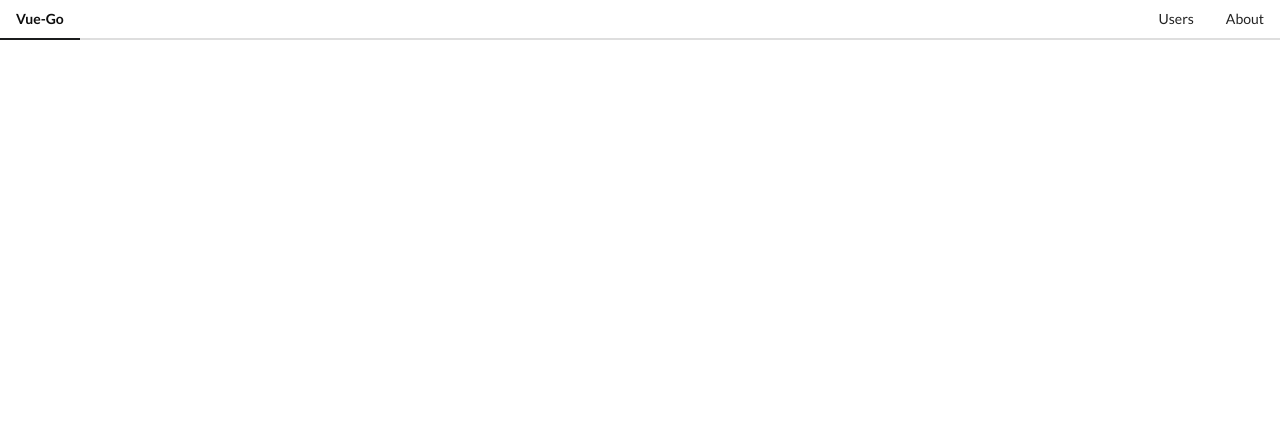
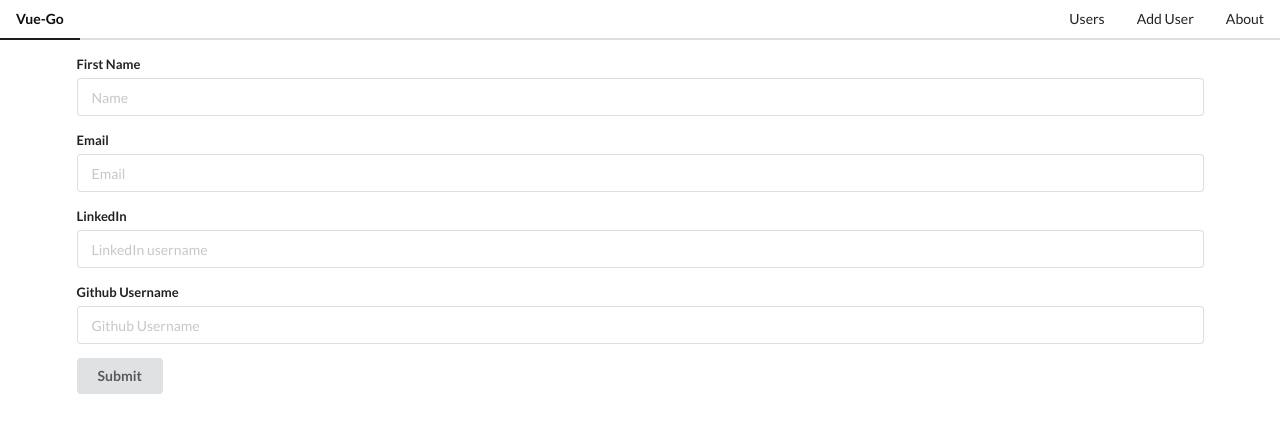
Before and after one commit to naaltunian/vue-go, a Vue app: page /add_user in a window 1280 px wide. Shown: the top 432 px of the page. Built offline with nearby package versions, Linux system fonts and the light colour scheme.

Commit message:
Create User functionality

```diff
--- /dev/null
+++ b/src/api/api.js
@@ -0,0 +1,17 @@
+import axios from 'axios';
+
+export default {
+    async createUser(userData) {
+        const user = JSON.stringify({
+            name: userData.name,
+            email: userData.email,
+            linkedIn: userData.linkedIn,
+            githubUsername: userData.githubUsername
+        });
+        await axios.post("http://localhost:5000/create_user", user, {
+            headers: {
+                'Content-Type': "application/json"
+            }
+        });
+    }
+}
--- a/src/components/Header.vue
+++ b/src/components/Header.vue
@@ -3,7 +3,8 @@
     <router-link to="/" class="active item">Vue-Go</router-link>
     <div class="right menu">
       <div class="right-navigation">
-        <a class="item" href="#">Users</a>
+        <router-link class="item" to="/">Users</router-link>
+        <router-link class="item" to="/add_user">Add User</router-link>
         <router-link class="item" to="/about">About</router-link>
       </div>
     </div>
--- /dev/null
+++ b/src/components/Users/AddUser.vue
@@ -0,0 +1,45 @@
+<template>
+    <form @submit="addUser" class="ui form">
+        <div class="field">
+            <label>First Name</label>
+            <input v-model="userData.user.name" type="text" name="name" placeholder="Name">
+        </div>
+        <div class="field">
+            <label>Email</label>
+            <input v-model="userData.user.email" type="text" name="email" placeholder="Email">
+        </div>
+        <div class="field">
+            <label>LinkedIn</label>
+            <input v-model="userData.user.linkedIn" type="text" name="linkedIn" placeholder="LinkedIn username">
+        </div>
+        <div class="field">
+            <label>Github Username</label>
+            <input v-model="userData.user.githubUsername" type="text" name="githubuserName" placeholder="Github Username">
+        </div>
+        <button class="ui button" type="submit">Submit</button>
+    </form>
+</template>
+
+<script>
+// import { mapActions } from 'vuex';
+import api from '../../api/api';
+export default {
+    name: "AddUser",
+    data() {
+        return {
+            userData: {user: {}}
+        }
+    },
+    methods: {
+        addUser(e) {
+            e.preventDefault();
+            api.createUser(this.userData.user);
+            this.userData = {user: {}};
+        }
+    }
+}
+</script>
+
+<style scoped>
+
+</style>
--- a/src/main.js
+++ b/src/main.js
@@ -5,6 +5,7 @@ import store from './store/index';
 import About from './components/Pages/About.vue';
 import UserList from './components/Users/UserList';
 import User from './components/Users/User';
+import AddUser from './components/Users/AddUser';
 
 Vue.config.productionTip = false;
 
@@ -24,6 +25,10 @@ export const router = new VueRouter({
     {
       path: "/user/:id",
       component: User
+    },
+    {
+      path: "/add_user",
+      component: AddUser
     }
   ]
 });
--- a/src/store/modules/users.js
+++ b/src/store/modules/users.js
@@ -14,7 +14,6 @@ const getters = {
 const actions = {
     fetchUsers: async ({ commit }) => {
         const { data } = await axios.get('http://localhost:5000/get_users');
-        console.log("data", data);
         commit("setUsers", data);
     }
 }
```
